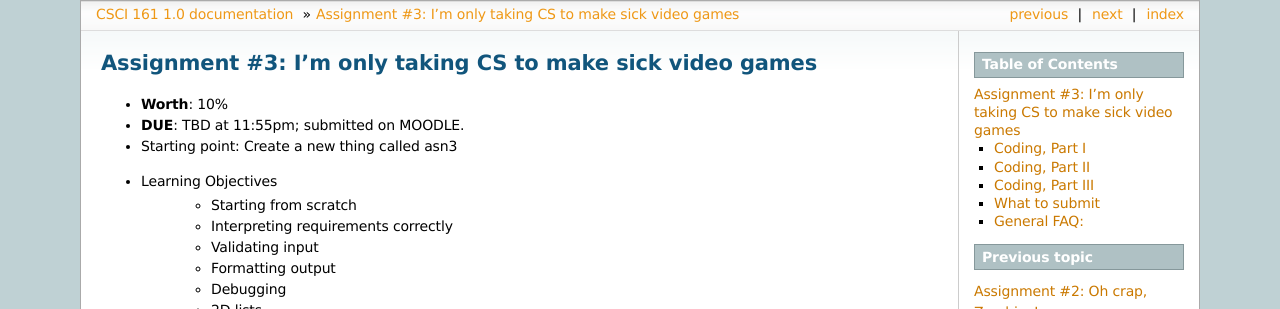
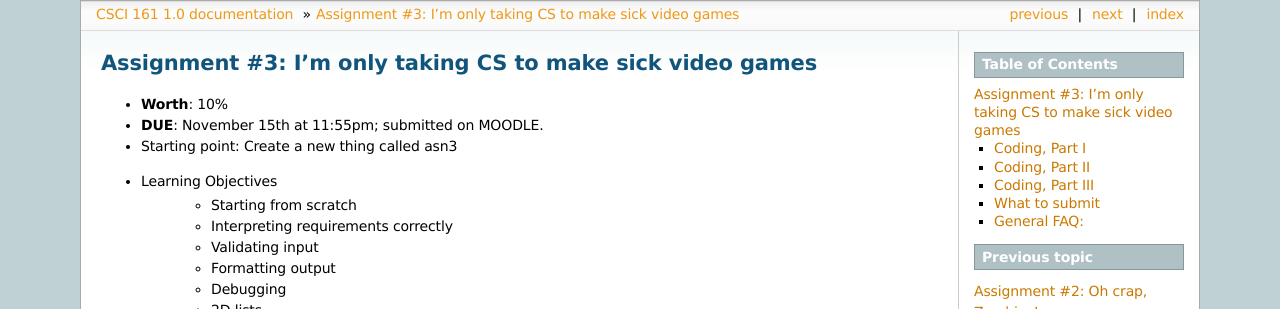
Before and after one commit to jameshughes89/cs101, a Sphinx documentation site: the page built from source/asn3.rst, in a window 1280 px wide and 900 px high. Shown: the top 309 px of the window. Built offline with Sphinx 7.4.7, drawn with Linux system fonts in a browser that asks for light colours.

Commit message:
Add due date for A3 (#79)

```diff
--- a/source/asn3.rst
+++ b/source/asn3.rst
@@ -3,7 +3,7 @@ Assignment #3: I'm only taking CS to make sick video games
 **********************************************************
 
 * **Worth**: 10%
-* **DUE**: TBD at 11:55pm; submitted on MOODLE.
+* **DUE**: November 15th at 11:55pm; submitted on MOODLE.
 * Starting point: Create a new thing called asn3
 * Learning Objectives
    * Starting from scratch
```
